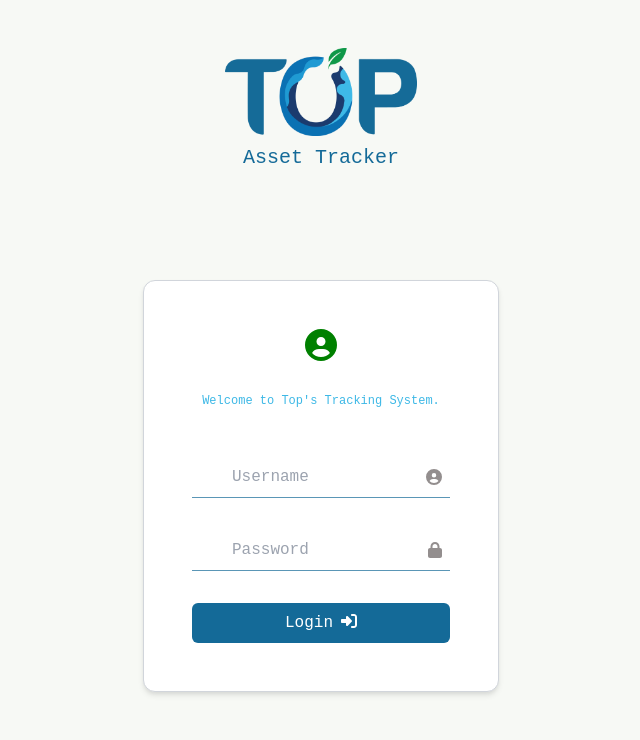
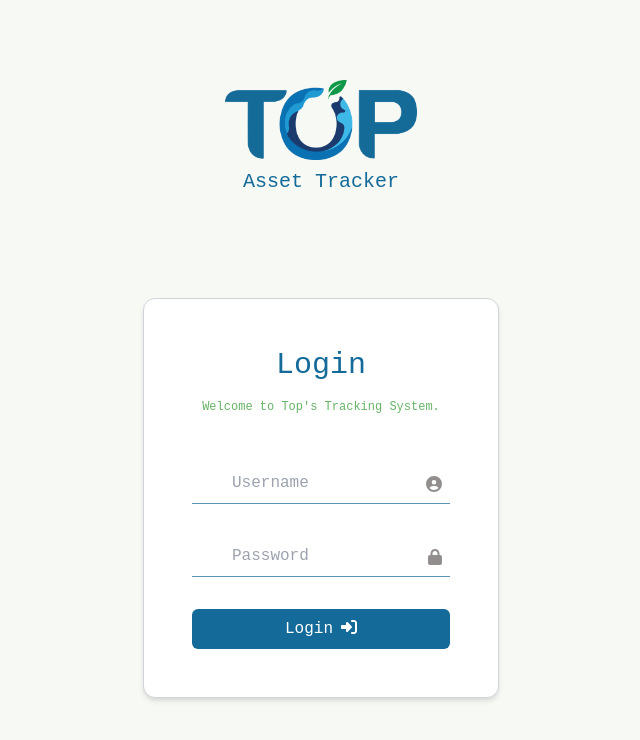
Before and after one commit to yetemegn-telaye/Top-Assset-Tracker, a React (Create React App) app: page / in a window 1280 px wide. Shown: the top 740 px of the page, without its empty margins (319-959 px from the left). Built offline with nearby package versions, Linux system fonts and the light colour scheme; the HTML template or start-up script is replaced by a standard one.

Commit message:
fix login

```diff
--- a/src/features/auth/Login.tsx
+++ b/src/features/auth/Login.tsx
@@ -25,14 +25,15 @@ const Login = () => {
     }
     return (
 <div className="min-h-screen flex flex-col items-center justify-center">
-    <div className="text-lg flex flex-col gap-2 items-center mt-12">
-        <img src={topLogo} alt="Top Logo" className="w-48" />
+    <div className="text-lg flex flex-col gap-2 items-center mt-20">
+        <img src={topLogo} alt="Top Logo" className="w-48 h-20" />
         <span className="text-xl font-light text-primary">Asset Tracker</span>
     </div>
   <div className="bg-background-paper border border-gray-300 rounded-xl shadow-md w-50 m-auto flex flex-col max-h-screen items-center justify-center gap-12 p-12">
-    <div className='flex flex-col items-center justify-center gap-8'>
-      <FontAwesomeIcon icon={faUserCircle} size="2x" className="text-secondary" />
-      <p className='text-xs text-info font-light'>Welcome to Top's Tracking System.</p>
+    <div className='flex flex-col items-center justify-center gap-4'>
+      {/* <FontAwesomeIcon icon={faUserCircle} size="4x" className="text-secondary" /> */}
+      <h1 className='text-primary text-3xl font-light'>Login</h1>
+      <p className='text-xs text-secondary-light font-light'>Welcome to Top's Tracking System.</p>
     </div>
     <form className="flex flex-col space-y-8" onSubmit={handleSubmit}>
         <div className='relative'>
```
